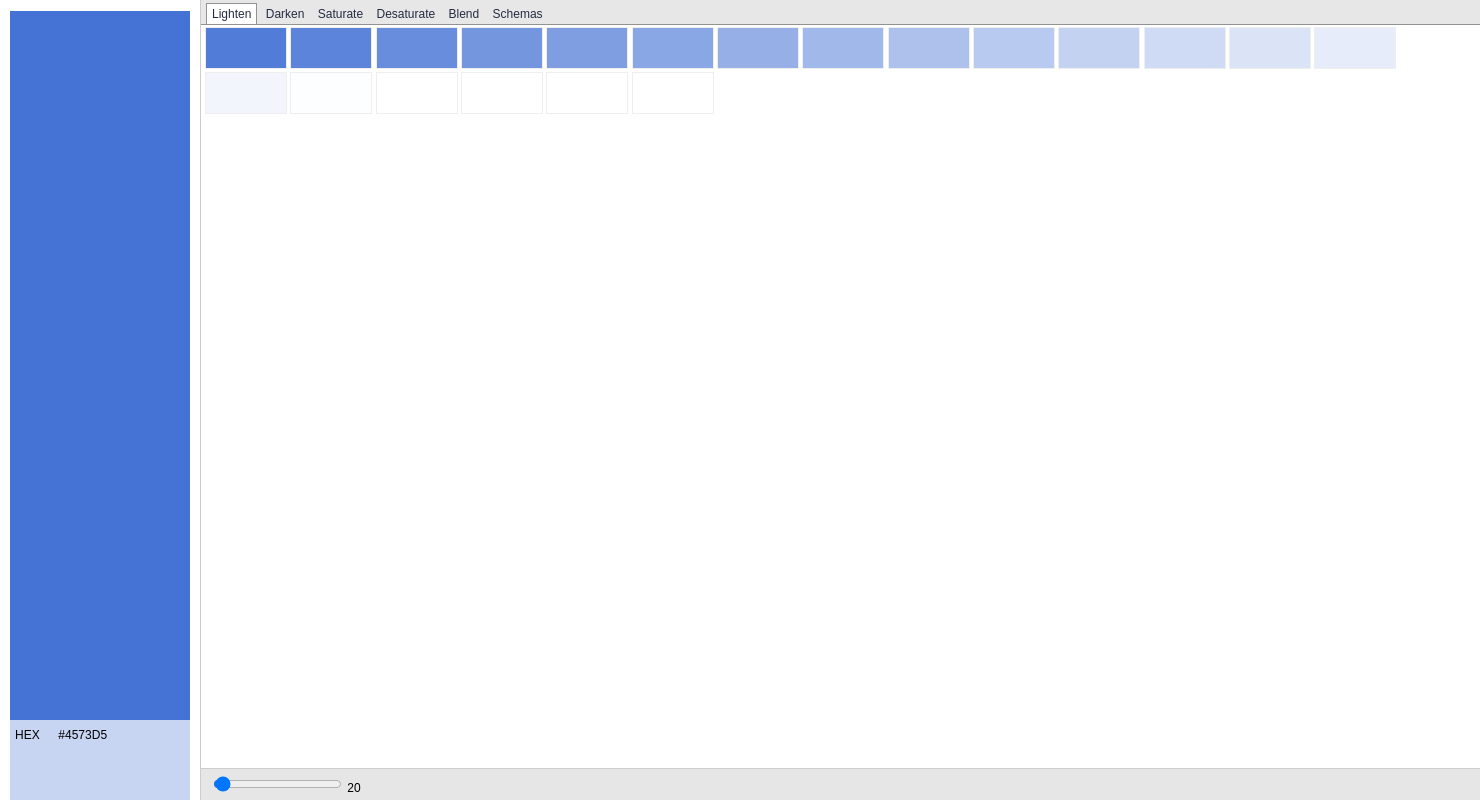
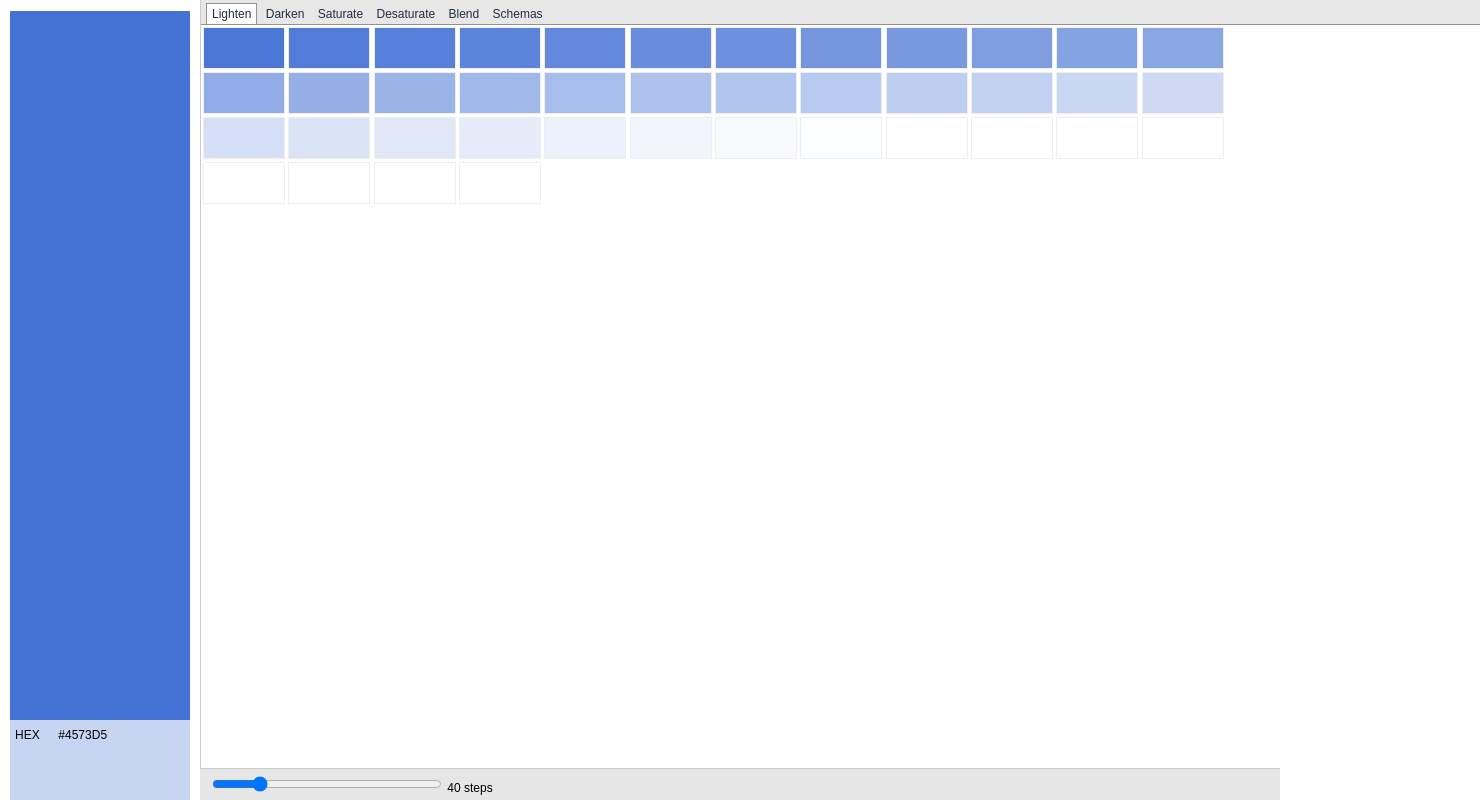
Before and after one commit to roykolak/colors-dev-panel, a browser extension: page extension/panels/color.html in a window 1280 px wide. Shown: the whole page, 1480 px wide, since content can reach past the window. Drawn offline with Linux system fonts and the light colour scheme.

Commit message:
more clean up finalizing blend view

```diff
--- a/extension/coffee/color.coffee
+++ b/extension/coffee/color.coffee
@@ -1,9 +1,3 @@
-class ColorModel extends Backbone.Model
-  defaults:
-    steps: 20
-    color: '#4573D5'
-    blendColor: '#D54545'
-
 class TabView extends Backbone.View
   template:
     """
@@ -52,11 +46,11 @@ class ColorView extends Backbone.View
   template:
     """
       <div class="profile">
-        <div class="swatch" style="background: {{hex}}"></div>
+        <div class="swatch" style="background: {{color}}"></div>
         <div class="formats">
           <dl>
             <dt>HEX</dt>
-            <dd>{{hex}}</dd>
+            <dd>{{color}}</dd>
           </dl>
         </div>
       </div>
@@ -69,10 +63,10 @@ class ColorView extends Backbone.View
 class RangeView extends Backbone.View
   template:
     """
-      <div class="colors"></div>
+      <div class="range_colors"></div>
       <div class="range_controls">
-        <input type="range" id="steps" min="3" max="1000" value="20">
-        <span class="steps">{{steps}}</span>
+        <input type="range" id="steps" min="3" max="200" value="{{steps}}">
+        <span><span class="steps">{{steps}}</span> steps</span>
       </div>
     """
 
@@ -81,6 +75,7 @@ class RangeView extends Backbone.View
 
   initialize: (options) ->
     @mode = options.mode
+    @model.on 'change:steps', @renderColors, @
 
   render: ->
     @$el.html Mustache.render @template, @model.toJSON()
@@ -89,21 +84,21 @@ class RangeView extends Backbone.View
 
   renderColors: ->
     colorsView = new ColorsView(colors: ColorLib[@mode](@model.toJSON()))
-    @$('.colors').html colorsView.render().el
+    @$('.range_colors').html colorsView.render().el
 
   onStepsChange: (ev) ->
-    $('.steps').text "#{$(ev.currentTarget).val()} steps"
-    @model.set steps: $(ev.currentTarget).val()
-    @renderColors()
+    steps = parseInt($(ev.currentTarget).val(), 10)
+    $('.steps').text steps
+    @model.set steps: steps
 
 class BlendView extends Backbone.View
   template:
     """
       <div class="colors"></div>
       <div class="range_controls">
+        <input type="color" class="color_picker" id="color_picker" value="{{blendColor}}">
         <input type="range" id="steps" min="3" max="1000" value="20">
-        <span class="steps">{{steps}}</span>
-        <input type="color" id="color_picker" value="{{blendColor}}">
+        <span><span class="steps">{{steps}}</span> steps</span>
       </div>
     """
 
@@ -125,8 +120,9 @@ class BlendView extends Backbone.View
     @$('.colors').html colorsView.render().el
 
   onStepsChange: (ev) ->
-    $('.steps').text "#{$(ev.currentTarget).val()} steps"
-    @model.set steps: $(ev.currentTarget).val()
+    steps = parseInt($(ev.currentTarget).val(), 10)
+    $('.steps').text steps
+    @model.set steps: steps
 
   onBlendColorChange: (ev) ->
     @model.set blendColor: $(ev.currentTarget).val()
@@ -160,6 +156,12 @@ class SchemaView extends Backbone.View
       <div class="triadic"></div>
       <h4>Analogous</h4>
       <div class="analogous"></div>
+      <h4>Neutral</h4>
+      <div class="neutral"></div>
+      <h4>Tetradic</h4>
+      <div class="tetradic"></div>
+      <h4>SixTone</h4>
+      <div class="six_tone"></div>
     """
 
   render: ->
@@ -175,11 +177,18 @@ class SchemaView extends Backbone.View
     @$('.triadic').html view.render().el
     view = new ColorsView(colors: ColorLib.analogous(color))
     @$('.analogous').html view.render().el
-    view = new ColorsView(colors: ColorLib.sixToneCW(color))
-    @$('.sixToneCW').html view.render().el
+    view = new ColorsView(colors: ColorLib.sixTone(color))
+    @$('.six_tone').html view.render().el
+    view = new ColorsView(colors: ColorLib.neutral(color))
+    @$('.neutral').html view.render().el
+    view = new ColorsView(colors: ColorLib.tetradic(color))
+    @$('.tetradic').html view.render().el
 
 $ ->
-  model = new ColorModel(hex: '#4573D5')
+  model = new Backbone.Model
+    color: '#4573D5'
+    steps: 40
+    blendColor: '#D54545'
 
   colorView = new ColorView model: model
   $('.side').html colorView.render().el
@@ -187,9 +196,12 @@ $ ->
   tabView = new TabView model: model
   tabView.on 'selection', (selection) ->
     view = switch selection
-      when 'schemas' then new SchemaView(model: @model)
-      when 'blend' then new BlendView(model: @model)
-      else new RangeView(model: @model, mode: selection)
+      when 'schemas'
+        new SchemaView(model: @model)
+      when 'blend'
+        new BlendView(model: @model)
+      else
+        new RangeView(model: @model, mode: selection)
     @update(view.render().el)
   , tabView
 
--- a/extension/coffee/color_lib.coffee
+++ b/extension/coffee/color_lib.coffee
@@ -35,5 +35,11 @@ window.ColorLib =
   analogous: (hex) ->
     (color.toString() for color in @Color(hex).analogousScheme())
 
-  sixToneCW: (hex) ->
+  neutral: (hex) ->
+    (color.toString() for color in @Color(hex).neutralScheme())
+
+  tetradic: (hex) ->
+    (color.toString() for color in @Color(hex).tetradicScheme())
+
+  sixTone: (hex) ->
     (color.toString() for color in @Color(hex).sixToneCWScheme())
--- a/extension/css/color.css
+++ b/extension/css/color.css
@@ -14,6 +14,9 @@ li {
   padding: 0;
   margin: 0;
 }
+input[type=range] {
+  width: 230px;
+}
 .colors {
   margin: 2px;
 }
@@ -24,7 +27,7 @@ li {
   display: inline-block;
   border: 1px solid #EEE;
 }
-.colors a {
+.colors a.color {
   display: block;
   width: 100%;
   height: 100%;
@@ -41,19 +44,23 @@ li {
   padding: 10px;
   background: #FFF;
   position: fixed;
+  float: left;
   height: 100%;
   top: 0;
   left: 0;
 }
 .main {
-  flex: 1;
   position: relative;
-  left: 200px;
+  margin-left: 200px;
   border-left: 1px solid #CCC;
 }
 .tabs {
   background: #E7E7E7;
   padding: 3px 5px 0;
+  position: fixed;
+  top: 0;
+  z-index: 10;
+  width: 100%;
   border-bottom: 1px solid #929292;
 }
 .tabs li {
@@ -68,6 +75,9 @@ li {
 .tabs .selected {
   background: #FFF;
   border: 1px solid #929292;
+}
+#tab_content {
+  margin-top: 25px;
 }
 .swatch {
   width: 100%;
@@ -118,6 +128,10 @@ li:hover .copy {
   bottom: 0px;
   background: #E6E6E6;
   border-top: 1px solid #CCC;
-  width: 100%;
   padding: 5px 10px;
+  right: 0px;
+  left: 200px;
 }
+.color_picker {
+  float: right;
+}
--- a/extension/js/color.js
+++ b/extension/js/color.js
@@ -1,26 +1,8 @@
 // Generated by CoffeeScript 1.6.1
 (function() {
-  var BlendView, ColorModel, ColorView, ColorsView, RangeView, SchemaView, TabView,
+  var BlendView, ColorView, ColorsView, RangeView, SchemaView, TabView,
     __hasProp = {}.hasOwnProperty,
     __extends = function(child, parent) { for (var key in parent) { if (__hasProp.call(parent, key)) child[key] = parent[key]; } function ctor() { this.constructor = child; } ctor.prototype = parent.prototype; child.prototype = new ctor(); child.__super__ = parent.prototype; return child; };
-
-  ColorModel = (function(_super) {
-
-    __extends(ColorModel, _super);
-
-    function ColorModel() {
-      return ColorModel.__super__.constructor.apply(this, arguments);
-    }
-
-    ColorModel.prototype.defaults = {
-      steps: 20,
-      color: '#4573D5',
-      blendColor: '#D54545'
-    };
-
-    return ColorModel;
-
-  })(Backbone.Model);
 
   TabView = (function(_super) {
 
@@ -67,7 +49,7 @@
       return ColorView.__super__.constructor.apply(this, arguments);
     }
 
-    ColorView.prototype.template = "<div class=\"profile\">\n  <div class=\"swatch\" style=\"background: {{hex}}\"></div>\n  <div class=\"formats\">\n    <dl>\n      <dt>HEX</dt>\n      <dd>{{hex}}</dd>\n    </dl>\n  </div>\n</div>";
+    ColorView.prototype.template = "<div class=\"profile\">\n  <div class=\"swatch\" style=\"background: {{color}}\"></div>\n  <div class=\"formats\">\n    <dl>\n      <dt>HEX</dt>\n      <dd>{{color}}</dd>\n    </dl>\n  </div>\n</div>";
 
     ColorView.prototype.render = function() {
       this.$el.html(Mustache.render(this.template, this.model.toJSON()));
@@ -86,14 +68,15 @@
       return RangeView.__super__.constructor.apply(this, arguments);
     }
 
-    RangeView.prototype.template = "<div class=\"colors\"></div>\n<div class=\"range_controls\">\n  <input type=\"range\" id=\"steps\" min=\"3\" max=\"1000\" value=\"20\">\n  <span class=\"steps\">{{steps}}</span>\n</div>";
+    RangeView.prototype.template = "<div class=\"range_colors\"></div>\n<div class=\"range_controls\">\n  <input type=\"range\" id=\"steps\" min=\"3\" max=\"200\" value=\"{{steps}}\">\n  <span><span class=\"steps\">{{steps}}</span> steps</span>\n</div>";
 
     RangeView.prototype.events = {
       "input #steps": "onStepsChange"
     };
 
     RangeView.prototype.initialize = function(options) {
-      return this.mode = options.mode;
+      this.mode = options.mode;
+      return this.model.on('change:steps', this.renderColors, this);
     };
 
     RangeView.prototype.render = function() {
@@ -107,15 +90,16 @@
       colorsView = new ColorsView({
         colors: ColorLib[this.mode](this.model.toJSON())
       });
-      return this.$('.colors').html(colorsView.render().el);
+      return this.$('.range_colors').html(colorsView.render().el);
     };
 
     RangeView.prototype.onStepsChange = function(ev) {
-      $('.steps').text("" + ($(ev.currentTarget).val()) + " steps");
-      this.model.set({
-        steps: $(ev.currentTarget).val()
+      var steps;
+      steps = parseInt($(ev.currentTarget).val(), 10);
+      $('.steps').text(steps);
+      return this.model.set({
+        steps: steps
       });
-      return this.renderColors();
     };
 
     return RangeView;
@@ -130,7 +114,7 @@
       return BlendView.__super__.constructor.apply(this, arguments);
     }
 
-    BlendView.prototype.template = "<div class=\"colors\"></div>\n<div class=\"range_controls\">\n  <input type=\"range\" id=\"steps\" min=\"3\" max=\"1000\" value=\"20\">\n  <span class=\"steps\">{{steps}}</span>\n  <input type=\"color\" id=\"color_picker\" value=\"{{blendColor}}\">\n</div>";
+    BlendView.prototype.template = "<div class=\"colors\"></div>\n<div class=\"range_controls\">\n  <input type=\"color\" class=\"color_picker\" id=\"color_picker\" value=\"{{blendColor}}\">\n  <input type=\"range\" id=\"steps\" min=\"3\" max=\"1000\" value=\"20\">\n  <span><span class=\"steps\">{{steps}}</span> steps</span>\n</div>";
 
     BlendView.prototype.events = {
       "input #steps": "onStepsChange",
@@ -157,9 +141,11 @@
     };
 
     BlendView.prototype.onStepsChange = function(ev) {
-      $('.steps').text("" + ($(ev.currentTarget).val()) + " steps");
+      var steps;
+      steps = parseInt($(ev.currentTarget).val(), 10);
+      $('.steps').text(steps);
       return this.model.set({
-        steps: $(ev.currentTarget).val()
+        steps: steps
       });
     };
 
@@ -206,7 +192,7 @@
       return SchemaView.__super__.constructor.apply(this, arguments);
     }
 
-    SchemaView.prototype.template = "<h4>Complementary</h4>\n<div class=\"complementary\"></div>\n<h4>Triadic</h4>\n<div class=\"triadic\"></div>\n<h4>Analogous</h4>\n<div class=\"analogous\"></div>";
+    SchemaView.prototype.template = "<h4>Complementary</h4>\n<div class=\"complementary\"></div>\n<h4>Triadic</h4>\n<div class=\"triadic\"></div>\n<h4>Analogous</h4>\n<div class=\"analogous\"></div>\n<h4>Neutral</h4>\n<div class=\"neutral\"></div>\n<h4>Tetradic</h4>\n<div class=\"tetradic\"></div>\n<h4>SixTone</h4>\n<div class=\"six_tone\"></div>";
 
     SchemaView.prototype.render = function() {
       this.$el.html(Mustache.render(this.template));
@@ -230,9 +216,17 @@
       });
       this.$('.analogous').html(view.render().el);
       view = new ColorsView({
-        colors: ColorLib.sixToneCW(color)
+        colors: ColorLib.sixTone(color)
       });
-      return this.$('.sixToneCW').html(view.render().el);
+      this.$('.six_tone').html(view.render().el);
+      view = new ColorsView({
+        colors: ColorLib.neutral(color)
+      });
+      this.$('.neutral').html(view.render().el);
+      view = new ColorsView({
+        colors: ColorLib.tetradic(color)
+      });
+      return this.$('.tetradic').html(view.render().el);
     };
 
     return SchemaView;
@@ -241,8 +235,10 @@
 
   $(function() {
     var colorView, model, tabView;
-    model = new ColorModel({
-      hex: '#4573D5'
+    model = new Backbone.Model({
+      color: '#4573D5',
+      steps: 40,
+      blendColor: '#D54545'
     });
     colorView = new ColorView({
       model: model
--- a/extension/js/color_lib.js
+++ b/extension/js/color_lib.js
@@ -75,7 +75,27 @@
       }
       return _results;
     },
-    sixToneCW: function(hex) {
+    neutral: function(hex) {
+      var color, _i, _len, _ref, _results;
+      _ref = this.Color(hex).neutralScheme();
+      _results = [];
+      for (_i = 0, _len = _ref.length; _i < _len; _i++) {
+        color = _ref[_i];
+        _results.push(color.toString());
+      }
+      return _results;
+    },
+    tetradic: function(hex) {
+      var color, _i, _len, _ref, _results;
+      _ref = this.Color(hex).tetradicScheme();
+      _results = [];
+      for (_i = 0, _len = _ref.length; _i < _len; _i++) {
+        color = _ref[_i];
+        _results.push(color.toString());
+      }
+      return _results;
+    },
+    sixTone: function(hex) {
       var color, _i, _len, _ref, _results;
       _ref = this.Color(hex).sixToneCWScheme();
       _results = [];
```
